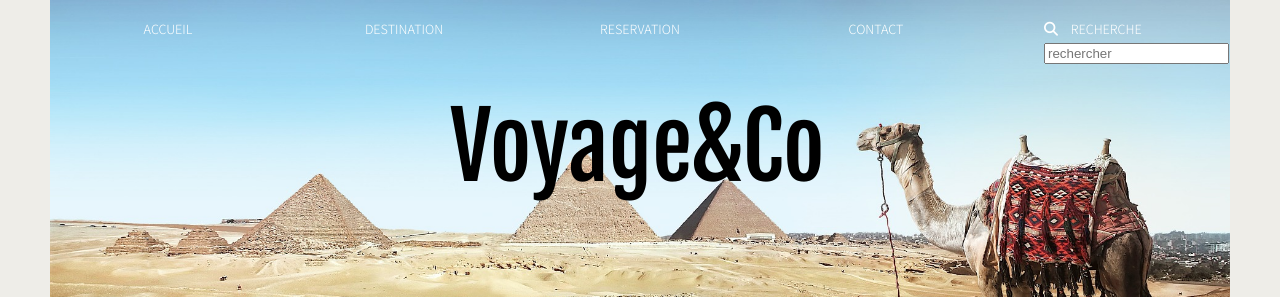
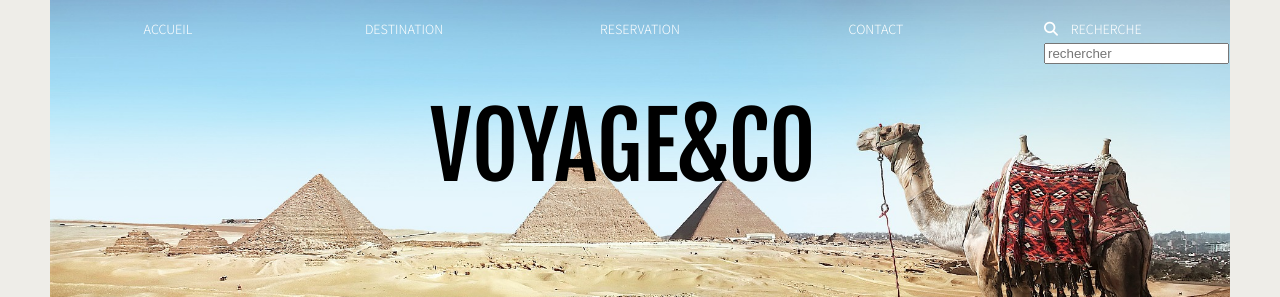
Before and after one commit to virginienguyen/voyage-co, a plain HTML site: page index.html in a window 1280 px wide. Shown: the top 297 px of the page. Drawn offline with Linux system fonts and the light colour scheme.

Commit message:
title maj

```diff
--- a/index.html
+++ b/index.html
@@ -8,12 +8,12 @@
     <link href="voyage-co.css" rel="stylesheet">
     <meta http-equiv="X-UA-Compatible" content="IE=edge">
     <meta name="viewport" content="width=device-width, initial-scale=1.0">
-    <title>Voyage&Co</title>
+    <title>VOYAGE&CO</title>
 </head>
 
 <body>
     <header>
-        <div class="TITRE">Voyage&Co</div>
+        <div class="TITRE">VOYAGE&CO</div>
 
         <div class="grid">
             <div class="a">ACCUEIL</div>
--- a/voyage-co.css
+++ b/voyage-co.css
@@ -145,7 +145,7 @@ font-size: 90px;
     color: black;
     position: absolute;
     padding-top: 90px;
-    padding-left: 400px;
+    padding-left: 380px;
 }
 
 i {
```
